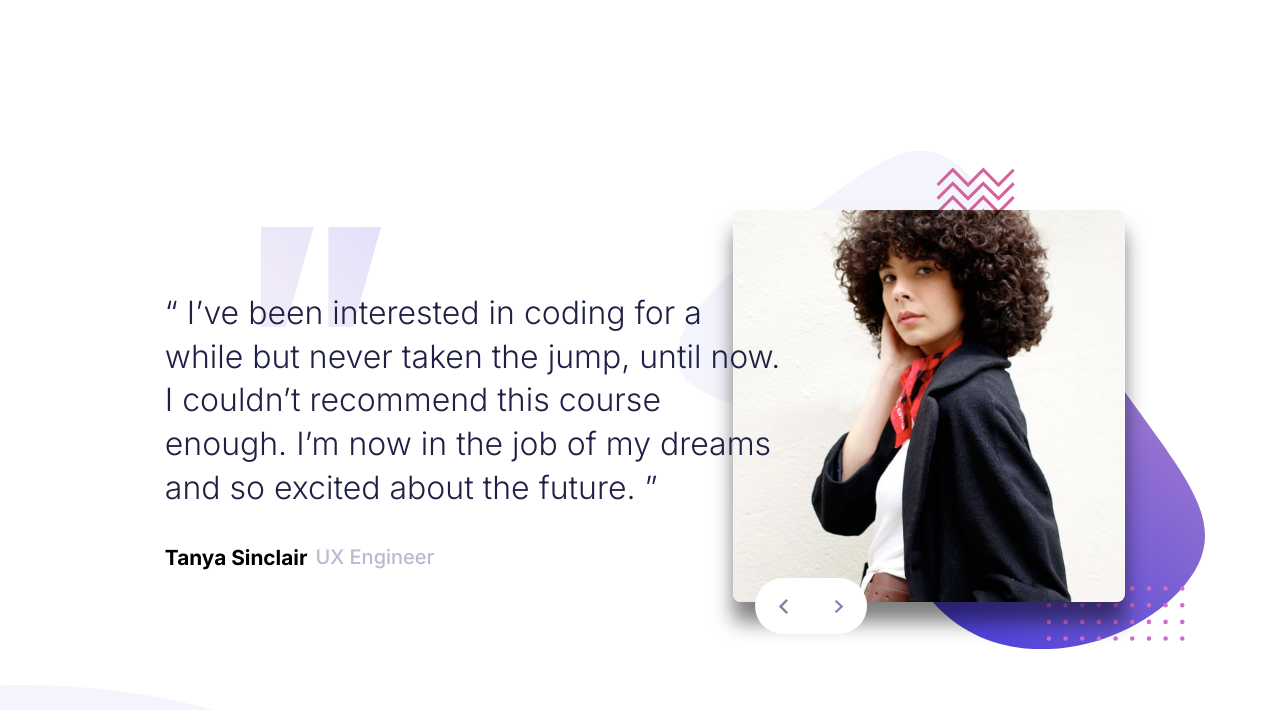
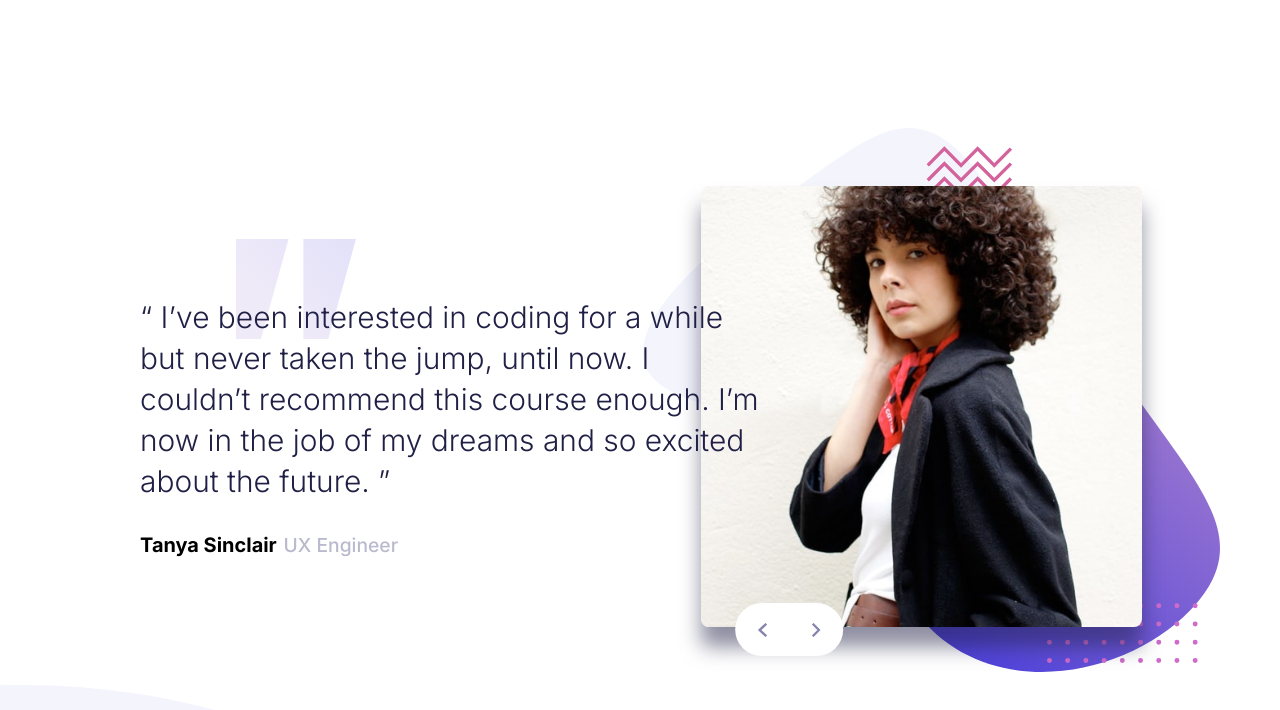
Before and after one commit to mrcordova/coding-bootcamp-testimonials-slider, a plain HTML site: page index.html in a window 1280 px wide. Drawn offline with Linux system fonts and the light colour scheme.

Commit message:
dynamic sizing

```diff
--- a/css/style.css
+++ b/css/style.css
@@ -32,7 +32,6 @@ body {
   min-height: 100vh;
   display: grid;
   font-size: 32px;
-  /* place-content: center; */
   background: url("../images/pattern-curve.svg") left -3rem bottom -1.5rem /
     contain no-repeat;
 }
@@ -43,14 +42,10 @@ main {
   flex-direction: column;
   align-items: center;
 
+  margin-inline: clamp(0rem, -3.6268rem + 15.4742vw, 10.3rem)
+    clamp(0rem, -0.9507rem + 4.0563vw, 2.7rem);
   /* Desktop */
-  margin-inline: 10.3rem 2.7rem;
-}
-
-.border {
-  /* border: 1px solid red; */
-  border-radius: 1rem;
-  /* margin: auto; */
+  /* margin-inline: 10.3rem 2.7rem; */
 }
 
 .profile {
@@ -58,7 +53,7 @@ main {
   height: 100%;
   object-fit: contain;
   border-radius: 0.5rem;
-  box-shadow: 0px 20px 20px 0px hsl(from black h s l / 0.5);
+  box-shadow: 0px 20px 20px 0px hsl(from var(--Dark-Blue) h s l / 0.5);
 }
 .image-container {
   flex: 1;
@@ -70,12 +65,16 @@ main {
   position: relative;
   width: 100%;
   height: fit-content;
+  margin-inline: clamp(2.5rem, 1.4437rem + 4.507vw, 5.5rem)
+    clamp(2.5rem, 0.9155rem + 6.7606vw, 7rem);
+  margin-block: clamp(3rem, 2.7535rem + 1.0516vw, 3.7rem)
+    clamp(2.4rem, 2.2239rem + 0.7512vw, 2.9rem);
   /* Mobile */
   /* margin-inline: 2.5rem; */
   /* margin-block: 3rem 2.4rem; */
   /* Desktop */
-  margin-inline: 5.5rem 7rem;
-  margin-block: 3.7rem 2.9rem;
+  /* margin-inline: 5.5rem 7rem; */
+  /* margin-block: 3.7rem 2.9rem; */
 }
 .testimonial-container {
   flex: 1;
@@ -84,22 +83,24 @@ main {
   align-items: center;
 
   text-align: center;
+  gap: clamp(1rem, 0.6479rem + 1.5023vw, 2rem);
   /* Mobile */
   /* gap: 1rem; */
   /* Desktop */
-  gap: 2rem;
+  /* gap: 2rem; */
 }
 .slider-buttons {
   display: flex;
   position: absolute;
+  bottom: clamp(-2rem, -0.6479rem + -1.5023vw, -1rem);
   /* Mobile */
   /* bottom: -1rem; */
-  /* left: 50%; */
+  left: 50%;
   /* transform: translateX(-50%); */
   /* Desktop */
-  transform: translateX(-50%);
-  bottom: -2rem;
-  left: 20%;
+
+  /* bottom: -2rem; */
+  transition: 2s ease;
 
   transform: translateX(-50%);
 
@@ -108,12 +109,14 @@ main {
 }
 .slider-buttons > button {
   flex: 1;
+  padding-inline: clamp(1rem, 0.8415rem + 0.6761vw, 1.45rem);
+  padding-block: clamp(0.7rem, 0.4887rem + 0.9014vw, 1.3rem);
   /* Mobile */
   /* padding-inline: 1rem; */
   /* padding-block: 0.7rem; */
   /* Desktop */
-  padding-inline: 1.45rem;
-  padding-block: 1.3rem;
+  /* padding-inline: 1.45rem; */
+  /* padding-block: 1.3rem; */
 }
 .slider-buttons > button > img {
   object-fit: contain;
@@ -121,49 +124,50 @@ main {
 }
 .slider-buttons > button:hover {
   cursor: pointer;
-  /* height: fit-content; */
 }
 
 .quote {
   color: var(--Dark-Blue);
   background: url("../images/pattern-quotes.svg") no-repeat top center / 3.8rem;
-
+  padding-block-start: clamp(1.5rem, 0.6197rem + 3.7559vw, 4rem);
+  font-size: clamp(1.12rem, 0.8101rem + 1.3221vw, 2rem);
   /* Mobile */
   /* padding-block-start: 1.5rem; */
   /* line-height: 1.37; */
   /* font-size: 1.12rem; */
-  /* width: 29ch; */
+  width: 29ch;
   /* Desktop */
-  padding-block-start: 4rem;
+  /* padding-block-start: 4rem; */
   line-height: 1.37;
-  font-size: 2rem;
+  /* font-size: 2rem; */
 
   z-index: 20;
-
-  width: 39rem;
 }
 
 .profile-info {
   flex: 1;
-  /* text-align: center; */
+
   display: flex;
   flex-direction: column;
+  gap: clamp(0rem, -0.1761rem + 0.7512vw, 0.5rem);
   /* Desktop */
-  gap: 0.5rem;
+  /* gap: 0.5rem; */
 }
 
 .name {
+  font-size: clamp(0.95rem, 0.8268rem + 0.5258vw, 1.3rem);
   /* Mobile */
   /* font-size: 0.95rem; */
   /* Desktop */
-  font-size: 1.3rem;
+  /* font-size: 1.3rem; */
 }
 
 .title {
+  font-size: clamp(0.95rem, 0.8444rem + 0.4507vw, 1.25rem);
   /* MObile */
   /* font-size: 0.95rem; */
   /* Desktop */
-  font-size: 1.25rem;
+  /* font-size: 1.25rem; */
   color: var(--Grayish-Blue);
 }
 
@@ -177,11 +181,8 @@ main {
   }
   .testimonial-container {
     flex: 0;
-    /* inline-size: 150px; */
-    /* margin-inline-start: 19rem; */
-    /* overflow: visible; */
+
     inline-size: 30rem;
-    /* flex-wrap: nowrap; */
 
     text-align: left;
     align-items: flex-start;
@@ -189,8 +190,11 @@ main {
   .profile-info {
     flex-direction: row;
   }
-
+  .slider-buttons {
+    left: 20%;
+  }
   .quote {
+    width: 39rem;
     background: url("../images/pattern-quotes.svg") no-repeat left 6rem top /
       7.5rem;
   }
```
Also changed, not shown: index.html (+1 -2 lines).
